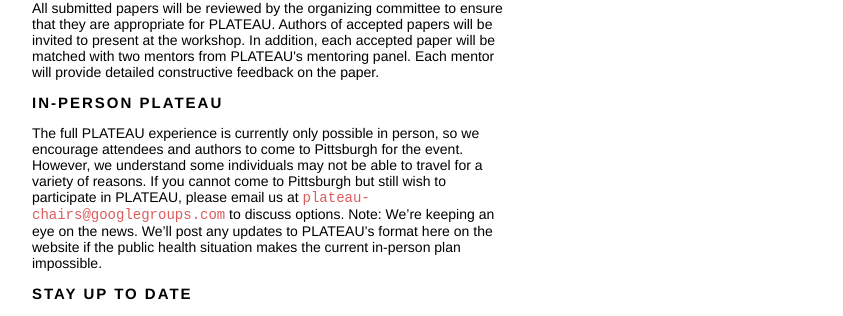
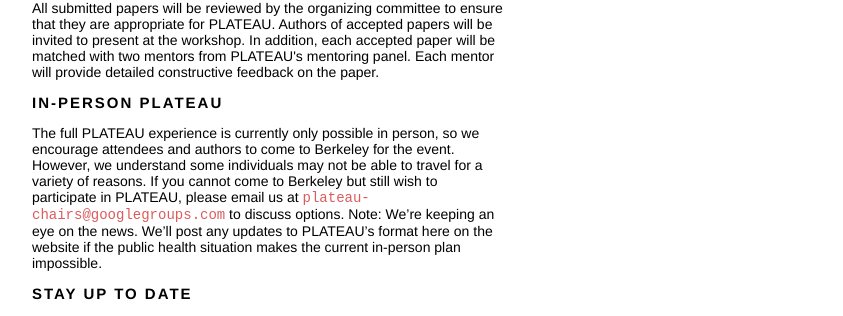
Before and after one commit to plateau-workshop/plateau-2024, a Jekyll site: the page built from index.html, in a window 1280 px wide. Shown: the part 1369-1685 px from the top of the page, without its empty margins (218-1061 px from the left). Built offline with Jekyll 4.4.1, drawn with Linux system fonts in a browser that asks for light colours.

Commit message:
Changed Pittsburgh to Berkeley.

```diff
--- a/index.html
+++ b/index.html
@@ -116,12 +116,11 @@
 
 
   <div class="header lead">In-Person PLATEAU</div>
-
   <p>
     The full PLATEAU experience is currently only possible in person, so we
-    encourage attendees and authors to come to Pittsburgh for the event.
+    encourage attendees and authors to come to Berkeley for the event.
     However, we understand some individuals may not be able to travel for a
-    variety of reasons. If you cannot come to Pittsburgh but still wish to
+    variety of reasons. If you cannot come to Berkeley but still wish to
     participate in PLATEAU, please email us at
     <span class="email">plateau-chairs@googlegroups.com</span> to discuss
     options.
```
Also changed, not shown: 2 other files.
